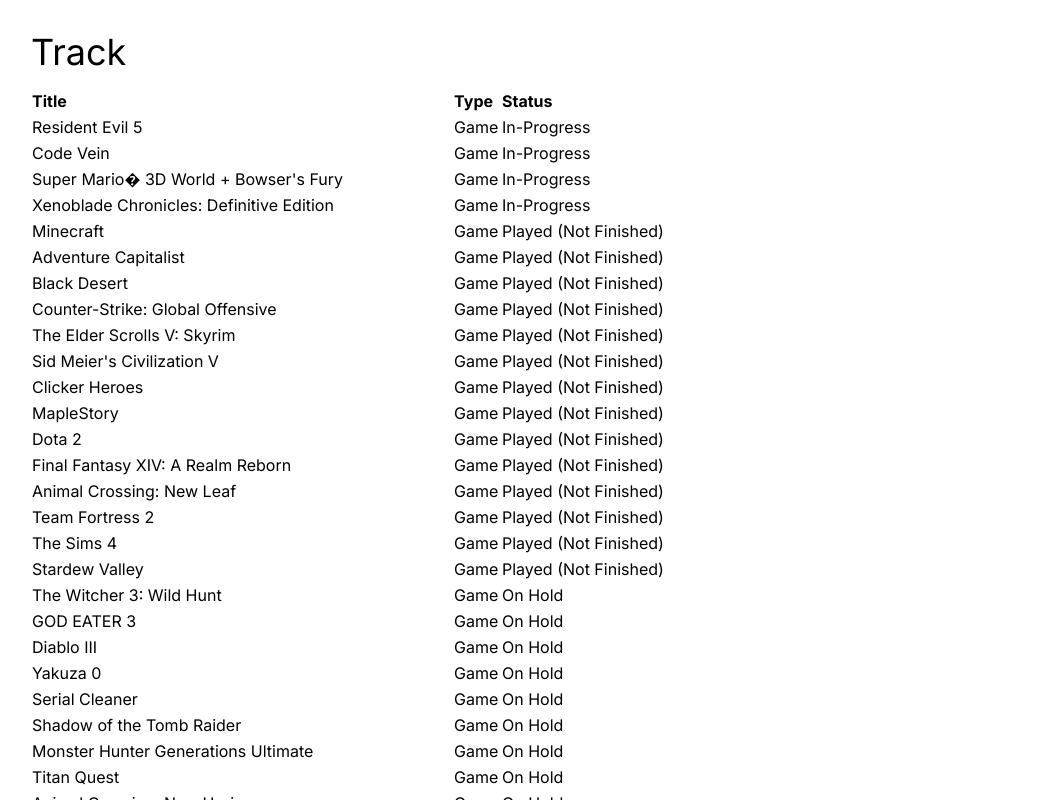
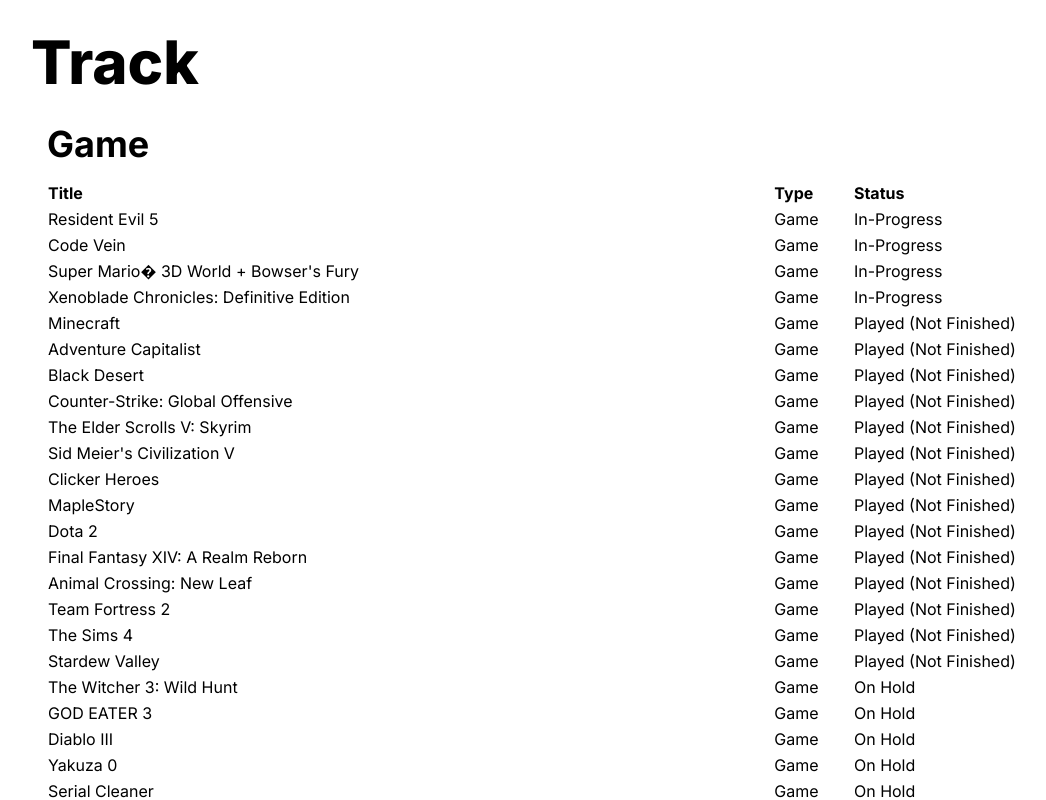
Before and after one commit to sophiebushchak/mediatracker, a Next.js app: page / in a window 1280 px wide. Shown: the top 800 px of the page, without its empty margins (49-1095 px from the left). Built offline with nearby package versions, Linux system fonts and the light colour scheme.

Commit message:
Render table per type

```diff
--- a/src/app/(components)/MediaTable.tsx
+++ b/src/app/(components)/MediaTable.tsx
@@ -13,8 +13,6 @@
 }: {
   media: Media[]
 }) {
-  const rerender = React.useReducer(() => ({}), {})[1];
-
   const columnHelper = createColumnHelper<Media>();
 
   const columns = [
@@ -40,7 +38,7 @@
   });
 
   return (
-      <table>
+      <table className="w-full">
         <thead>
         {table.getHeaderGroups().map(headerGroup => (
           <tr key={headerGroup.id}>
@@ -69,23 +67,6 @@
           </tr>
         ))}
         </tbody>
-
-        <tfoot>
-        {table.getFooterGroups().map(footerGroup => (
-          <tr key={footerGroup.id}>
-            {footerGroup.headers.map(header => (
-              <th key={header.id}>
-                {header.isPlaceholder
-                  ? null
-                  : flexRender(
-                    header.column.columnDef.footer,
-                    header.getContext(),
-                  )}
-              </th>
-            ))}
-          </tr>
-        ))}
-        </tfoot>
       </table>
   );
 }
--- a/src/app/layout.tsx
+++ b/src/app/layout.tsx
@@ -5,8 +5,7 @@
 const inter = Inter({ subsets: ["latin"] });
 
 export const metadata: Metadata = {
-  title: "Create Next App",
-  description: "Generated by create next app",
+  title: "Media Tracking App",
 };
 
 export default function RootLayout({
--- a/src/app/page.tsx
+++ b/src/app/page.tsx
@@ -1,14 +1,35 @@
 import { MediaTable } from '@/app/(components)/MediaTable';
-import { promises as fs } from 'fs'
+import { promises as fs } from 'fs';
 
 export default async function Home() {
   const jsonFile = await fs.readFile(process.cwd() + '/src/data/media.json', 'utf-8');
   const jsonData: Media[] = JSON.parse(jsonFile);
 
+  const tables: Map<string, Media[]> = new Map();
+
+  jsonData.forEach((row) => {
+    const existingArray = tables.get(row.type);
+    if (existingArray) {
+      existingArray.push(row);
+    } else {
+      tables.set(row.type, [row]);
+    }
+  });
+
   return (
-    <main className="max-w-6xl px-4 mx-auto">
-      <h1 className="xs:text-xl md:text-2xl lg:text-4xl mt-8 mb-4">Track</h1>
-      <MediaTable media={jsonData} />
+    <main className='max-w-6xl px-4 mx-auto'>
+      <h1 className='text-6xl mt-8 mb-4 font-extrabold'>Track</h1>
+      {Array.from(tables.entries()).map(entry => {
+        const [mediaType, media] = entry;
+        return (
+          <div className="p-4" key={mediaType}>
+            <h2 className="text-4xl font-bold mb-4">{mediaType}</h2>
+            <MediaTable media={media}/>
+          </div>
+      )
+      })}
+
+
     </main>
   );
 }
```
